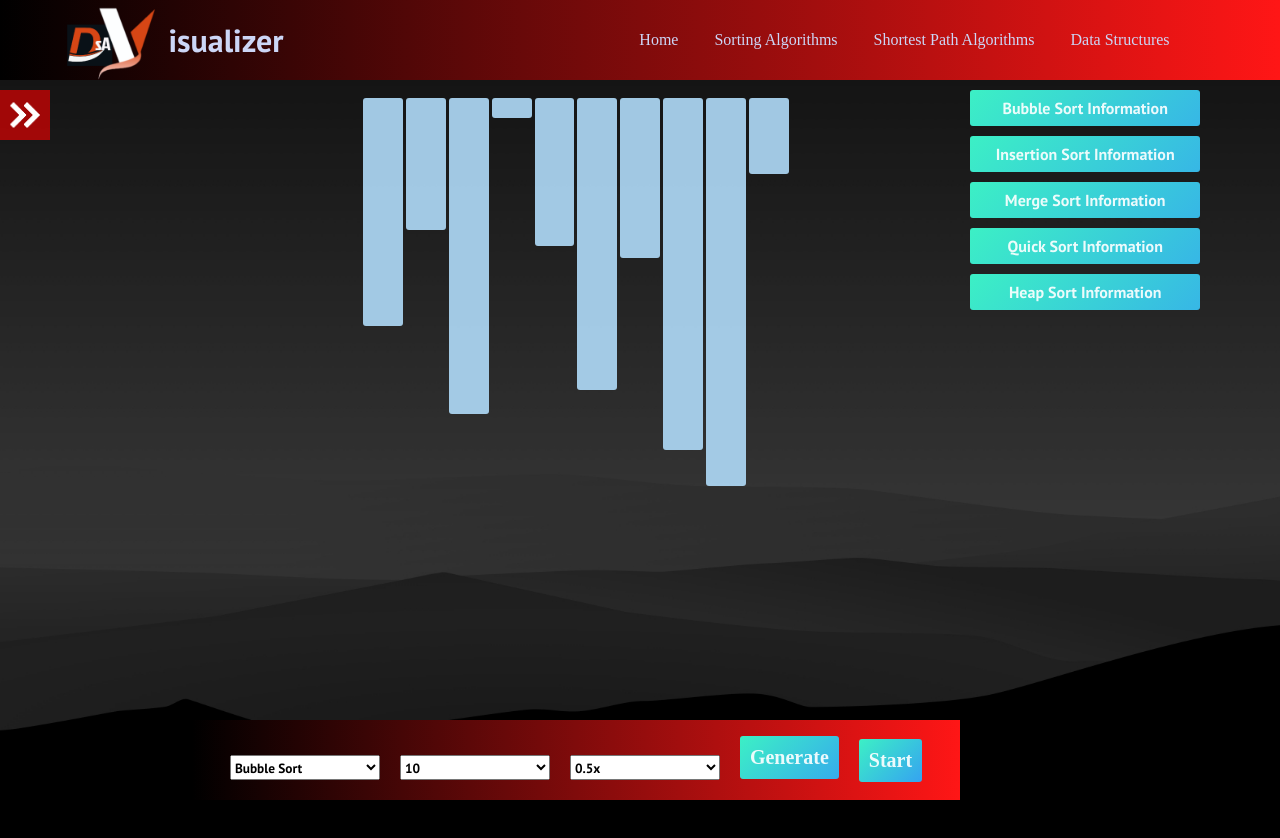
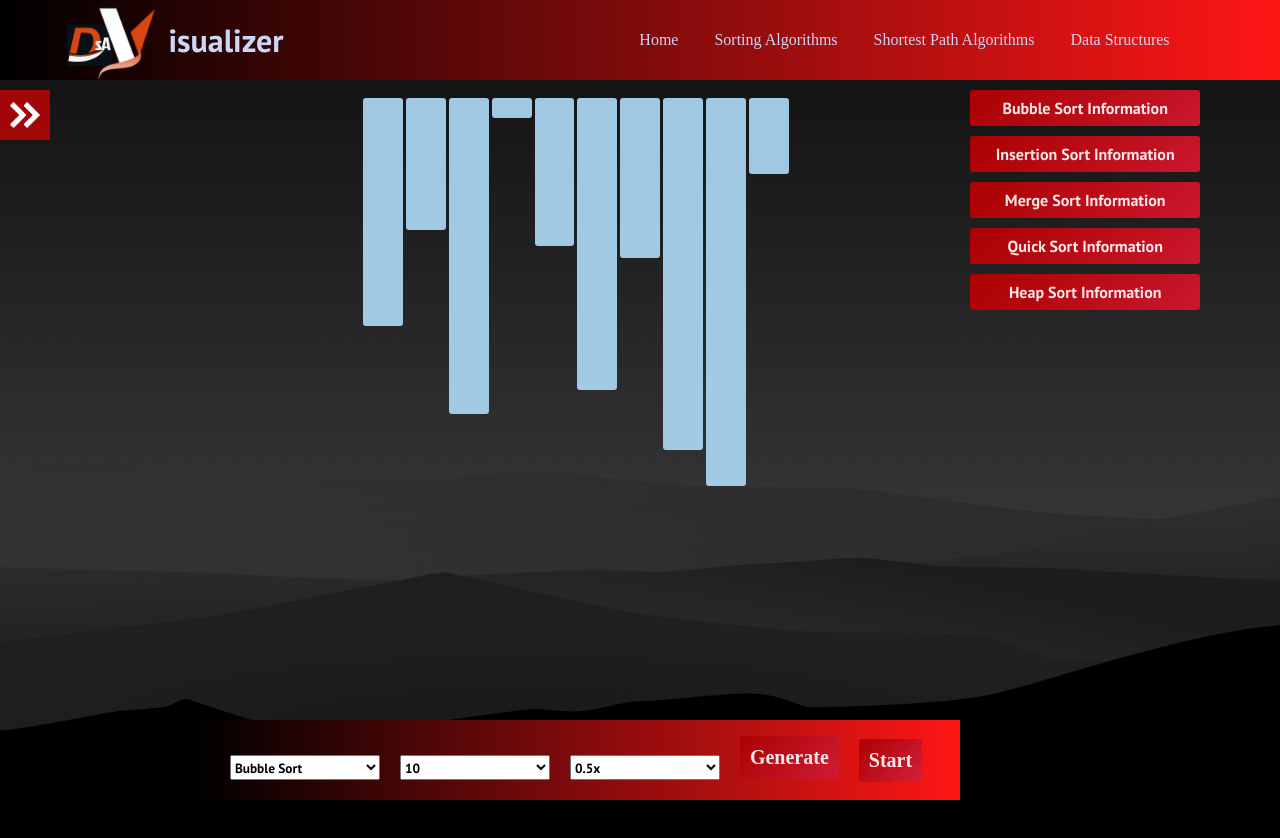
Before and after one commit to Jordiak/Visualizer, a React (Create React App) app: page /sorting-algorithms in a window 1280 px wide. Shown: the top 838 px of the page. Built offline with nearby package versions, Linux system fonts and the light colour scheme; what js_dsal would draw is missing.

Commit message:
Changed Button Gradient Colors

```diff
--- a/src/components/pages/sorting.css
+++ b/src/components/pages/sorting.css
@@ -38,7 +38,7 @@ button {
   margin: 10px;
   color: rgba(255, 255, 255, 0.9);
   border-radius: 3px;
-  background: linear-gradient(-45deg, #ffa63d, #ff3d77, #338aff, #3cf0c5);
+  background: linear-gradient(-45deg, #ffa63d, #ff3d77, rgb(170, 1, 1));
   background-size: 600%;
   animation: anime 16s linear infinite;
   border-style: hidden;
```
